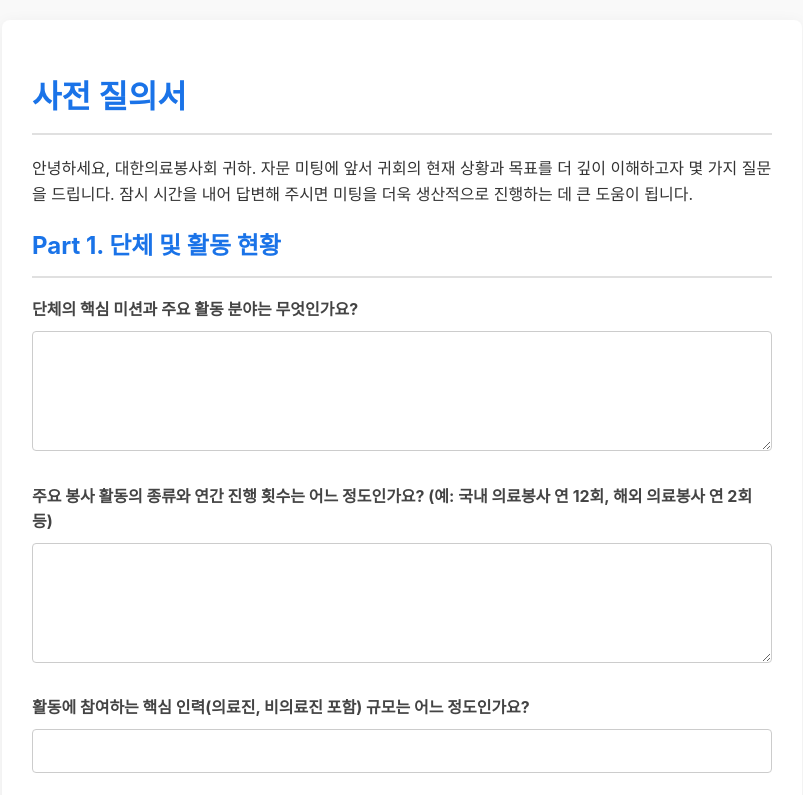
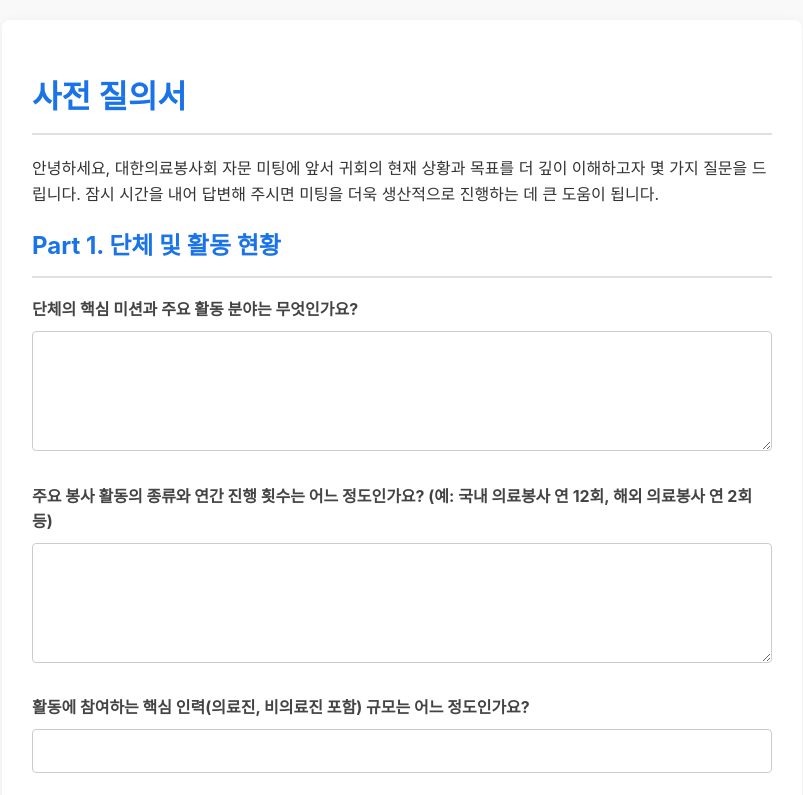
Before and after one commit to sykim-kr/monitoring, a plain HTML site: page docs/questionnaire.html in a window 1280 px wide. Shown: the top 795 px of the page, without its empty margins (238-1041 px from the left). Drawn offline with Linux system fonts and the light colour scheme.

Commit message:
update: questionnaire.html 수정
Co-Authored-By: Claude Opus 4.7 (1M context) <noreply@anthropic.com>

```diff
--- a/docs/questionnaire.html
+++ b/docs/questionnaire.html
@@ -23,7 +23,7 @@
 <body>
     <div class="container">
         <h1>사전 질의서</h1>
-        <p>안녕하세요, 대한의료봉사회 귀하. 자문 미팅에 앞서 귀회의 현재 상황과 목표를 더 깊이 이해하고자 몇 가지 질문을 드립니다. 잠시 시간을 내어 답변해 주시면 미팅을 더욱 생산적으로 진행하는 데 큰 도움이 됩니다.</p>
+        <p>안녕하세요, 대한의료봉사회 자문 미팅에 앞서 귀회의 현재 상황과 목표를 더 깊이 이해하고자 몇 가지 질문을 드립니다. 잠시 시간을 내어 답변해 주시면 미팅을 더욱 생산적으로 진행하는 데 큰 도움이 됩니다.</p>
         <form id="questionnaireForm">
             <h2>Part 1. 단체 및 활동 현황</h2>
             <div class="form-group"><label for="org_mission">단체의 핵심 미션과 주요 활동 분야는 무엇인가요?</label><textarea id="org_mission" name="단체의 핵심 미션과 주요 활동 분야" required></textarea></div>
```
